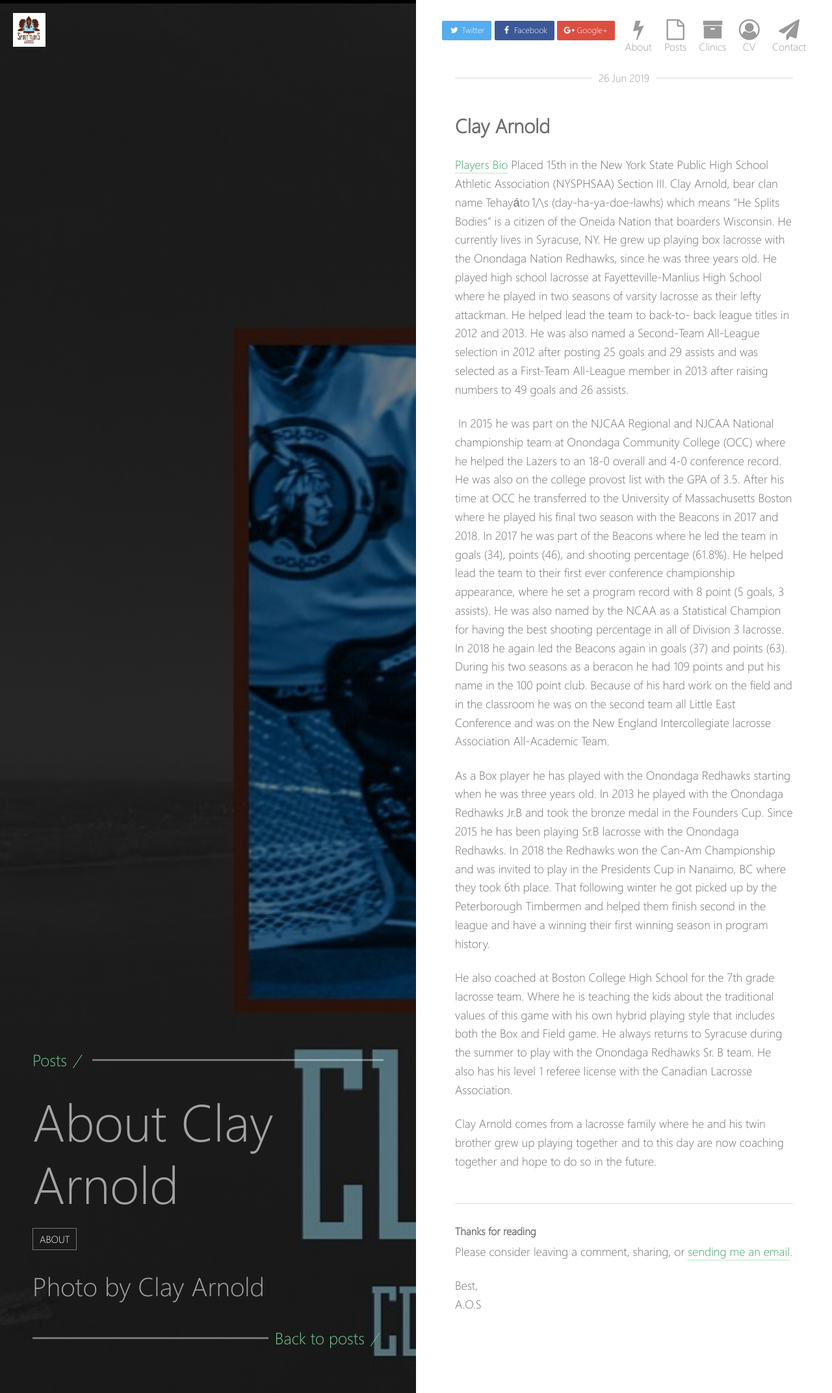
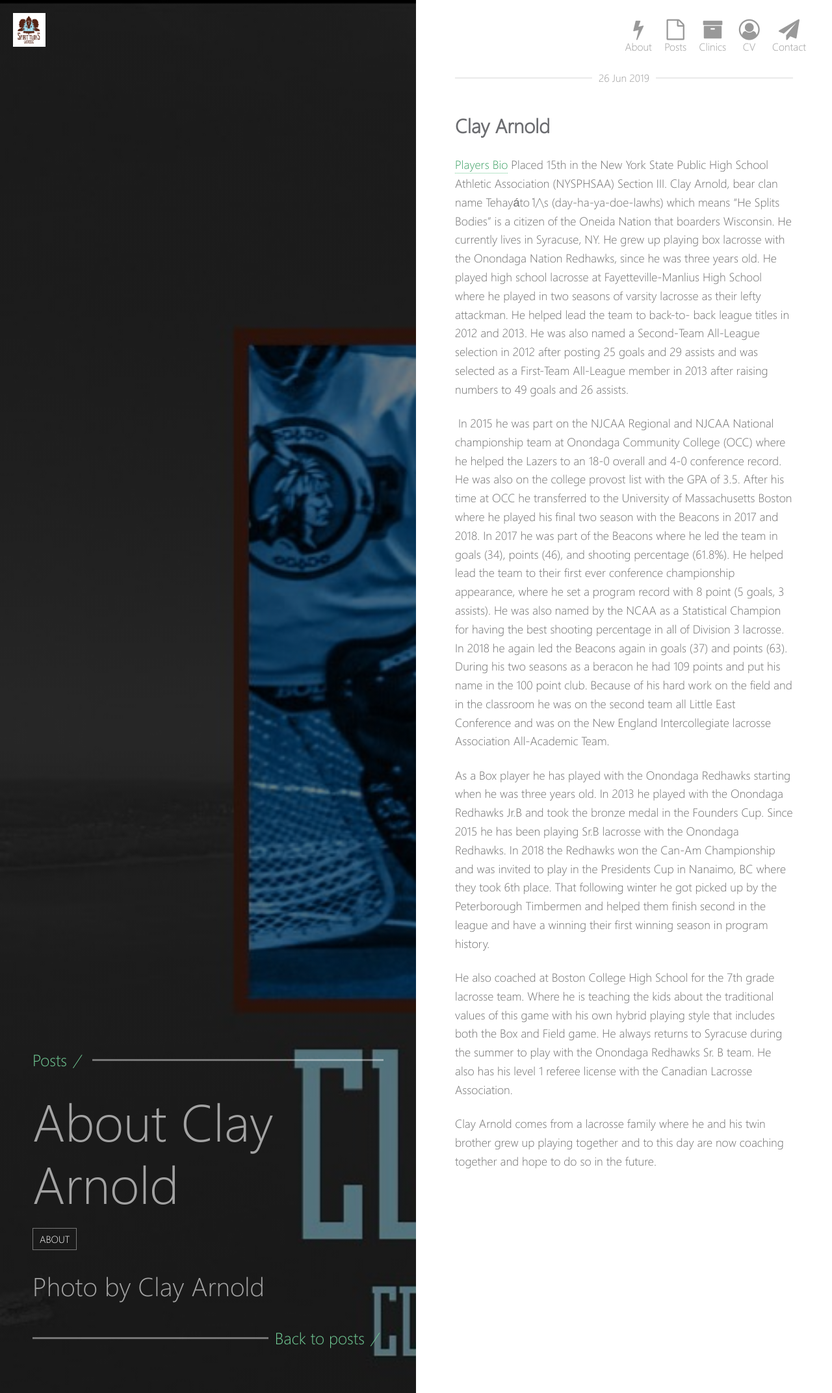
Before and after one commit to adamdjbrett/spirittwinslacrosse.com, a Jekyll site: the page built from _posts/2019-06-26-about-clay-arnold.md, in a window 1280 px wide. Shown: the whole page at 65% size. Built offline with Jekyll 4.4.1, drawn with Linux system fonts in a browser that asks for light colours.

Commit message:
remove top share

```diff
--- a/_includes/signature.html
+++ /dev/null
@@ -1,13 +0,0 @@
-{% if page.signature != false %}
-  <hr/>
-  <h4>Thanks for reading</h4>
-  <p>
-    Please consider leaving a comment, sharing, or <a href="mailto:{{ site.email }}">sending me an email</a>.
-  </p>
-  <p>
-    Best,
-    <br/>
-    A.O.S
-  </p>
-  <br/>
-{% endif %}
--- a/_layouts/post.html
+++ b/_layouts/post.html
@@ -38,14 +38,13 @@ layout: compress
 
     <div class="block-right">
       <div class="share-buttons">
-        {% include share.html %}
+        &nbsp;
       </div>
       {% include top-links.html %}
       <div class="inner-post content">
         <div class="date-highlight">{% if page.date %}{{ page.date | date: '%d %b %Y' }}{% else %}&#x2756;{% endif %}</div>
         {{ content }}
         <br>
-        {% include signature.html %}
         {% if !page.block_share_bottom %}
           {% include share.html %}
         {% endif %}
--- a/_posts/2019-06-26-about-clay-arnold.md
+++ b/_posts/2019-06-26-about-clay-arnold.md
@@ -10,7 +10,7 @@ tags:
 
 ## Clay Arnold
 [Players Bio](/bio/clay-arnold/)
-Placed 15th in the New York State Public High School Athletic Association (NYSPHSAA) Section III. Clay Arnold, bear clan name Tehayáto ̇l/\\s (day-ha-ya-doe-lawhs) which means “He Splits Bodies” is a citizen of the Oneida Nation that boarders Wisconsin. He currently lives in Syracuse, NY. He grew up playing box lacrosse with the Onondaga Nation Redhawks, since he was three years old. He played high school lacrosse at Fayetteville-Manlius High School where he played in two seasons of varsity lacrosse as their lefty attackman. He helped lead the team to back-to- back league titles in 2012 and 2013. He was also named a Second-Team All-League selection in 2012 after posting 25 goals and 29 assists and was selected as a First-Team All-League member in 2013 after raising numbers to 49 goals and 26 assists.
+Placed 15th in the New York State Public High School Athletic Association (NYSPHSAA) Section III. Clay Arnold, bear clan name Tehayáto ̇l/\\s (day-ha-ya-doe-lawhs) which means “He Splits Bodies” is a citizen of the Oneida Nation that boarders Wisconsin. He currently lives in Syracuse, NY. He grew up playing box lacrosse with the Onondaga Nation Redhawks, since he was three years old. He played high school lacrosse at Fayetteville-Manlius High School where he played in two seasons of varsity lacrosse as their lefty attackman. He helped lead the team to back-to- back league titles in 2012 and 2013. He was also named a Second-Team All-League selection in 2012 after posting 25 goals and 29 assists and was selected as a First-Team All-League member in 2013 after raising numbers to 49 goals and 26 assists.
 
  In 2015 he was part on the NJCAA Regional and NJCAA National championship team at Onondaga Community College (OCC) where he helped the Lazers to an 18-0 overall and 4-0 conference record. He was also on the college provost list with the GPA of 3.5. After his time at OCC he transferred to the University of Massachusetts Boston where he played his final two season with the Beacons in 2017 and 2018. In 2017 he was part of the Beacons where he led the team in goals (34), points (46), and shooting percentage (61.8%). He helped lead the team to their first ever conference championship appearance, where he set a program record with 8 point (5 goals, 3 assists). He was also named by the NCAA as a Statistical Champion for having the best shooting percentage in all of Division 3 lacrosse. In 2018 he again led the Beacons again in goals (37) and points (63). During his two seasons as a beracon he had 109 points and put his name in the 100 point club. Because of his hard work on the field and in the classroom he was on the second team all Little East Conference and was on the New England Intercollegiate lacrosse Association All-Academic Team.
 
```
